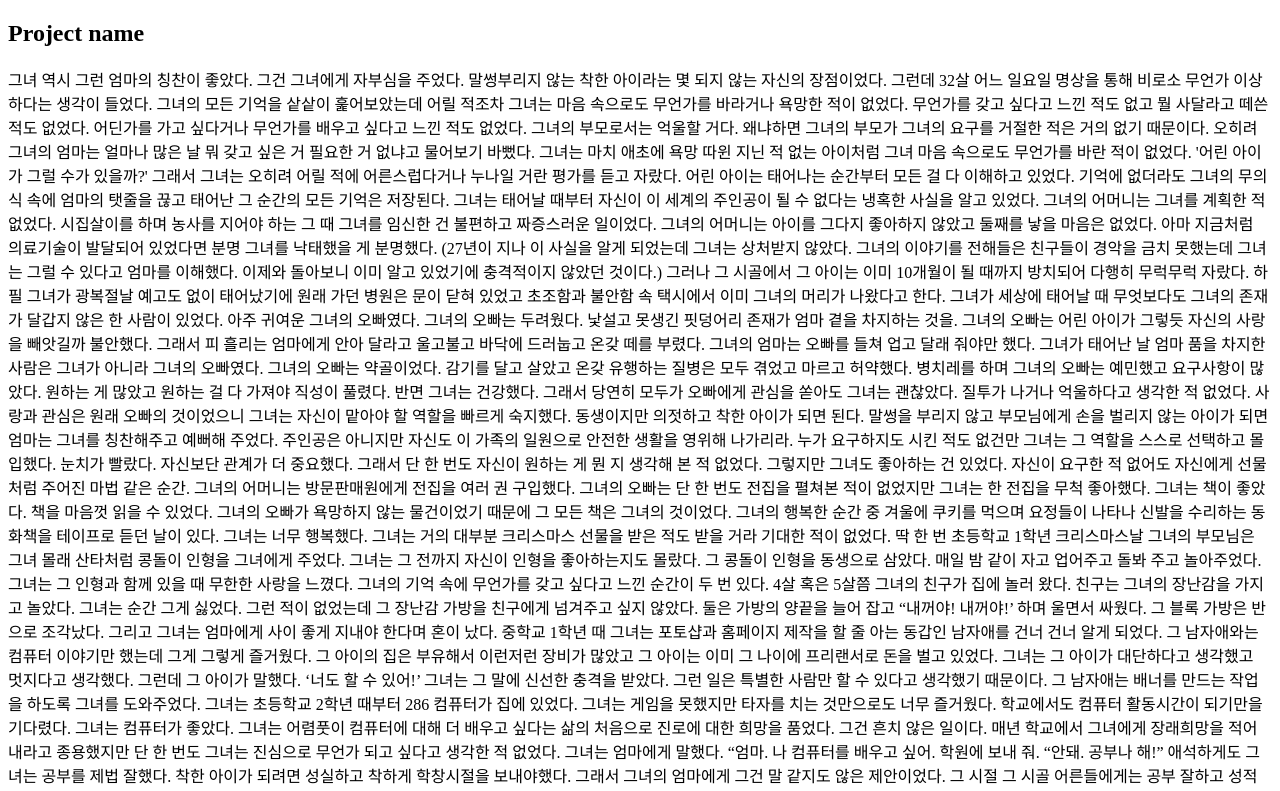
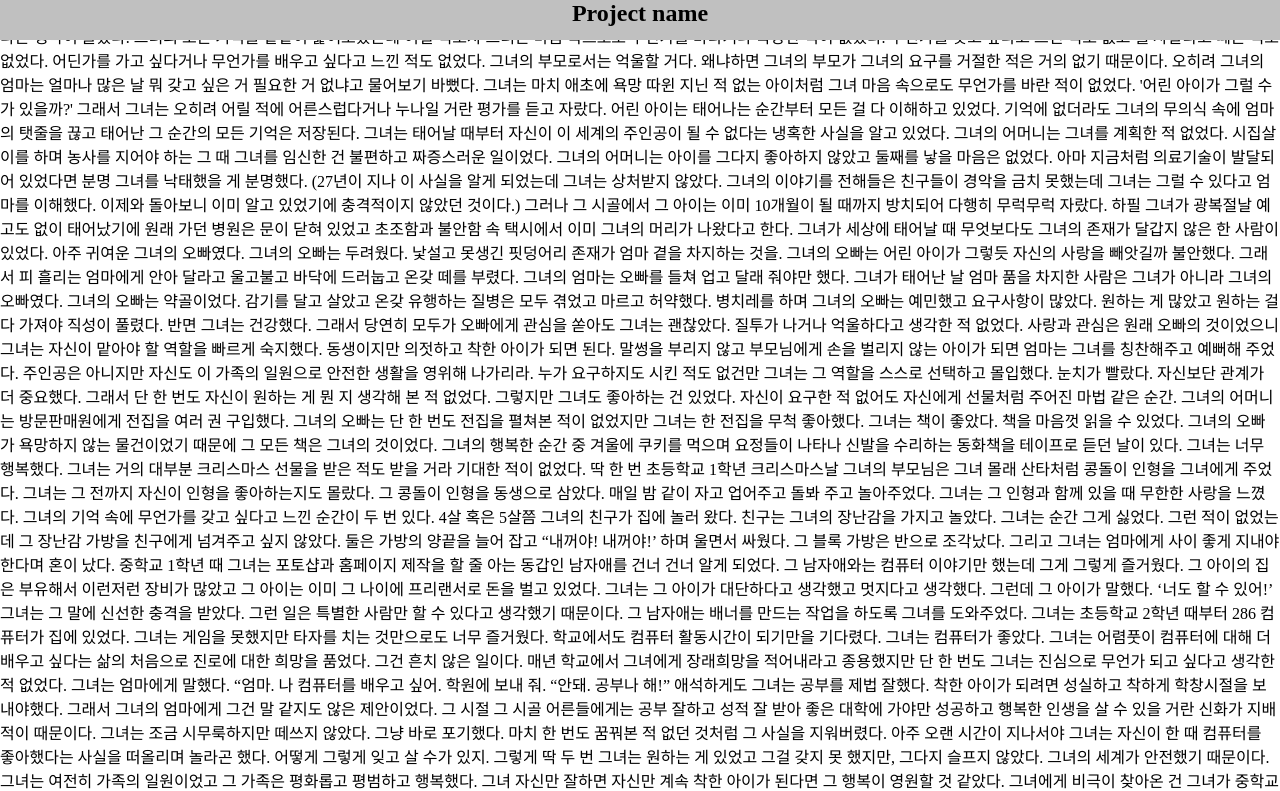
Before and after one commit to Rongtutu/munhwaaeb, a plain HTML site: page ansghkdoq/index.html in a window 1280 px wide. Shown: the top 791 px of the page. Drawn offline with Linux system fonts and the light colour scheme.

Commit message:
Update index.html

```diff
--- a/ansghkdoq/index.html
+++ b/ansghkdoq/index.html
@@ -5,7 +5,7 @@
   <meta http-equiv="X-UA-Compatible" content="IE=edge">
   <meta name="viewport" content="width=device-width, initial-scale=1.0">
   <title>Document</title>
-  <link href="index.css" rel="stylesheet"/>
+  <link href="style.css" rel="stylesheet"/>
 </head>
 <body>
   <div class="title">
```
